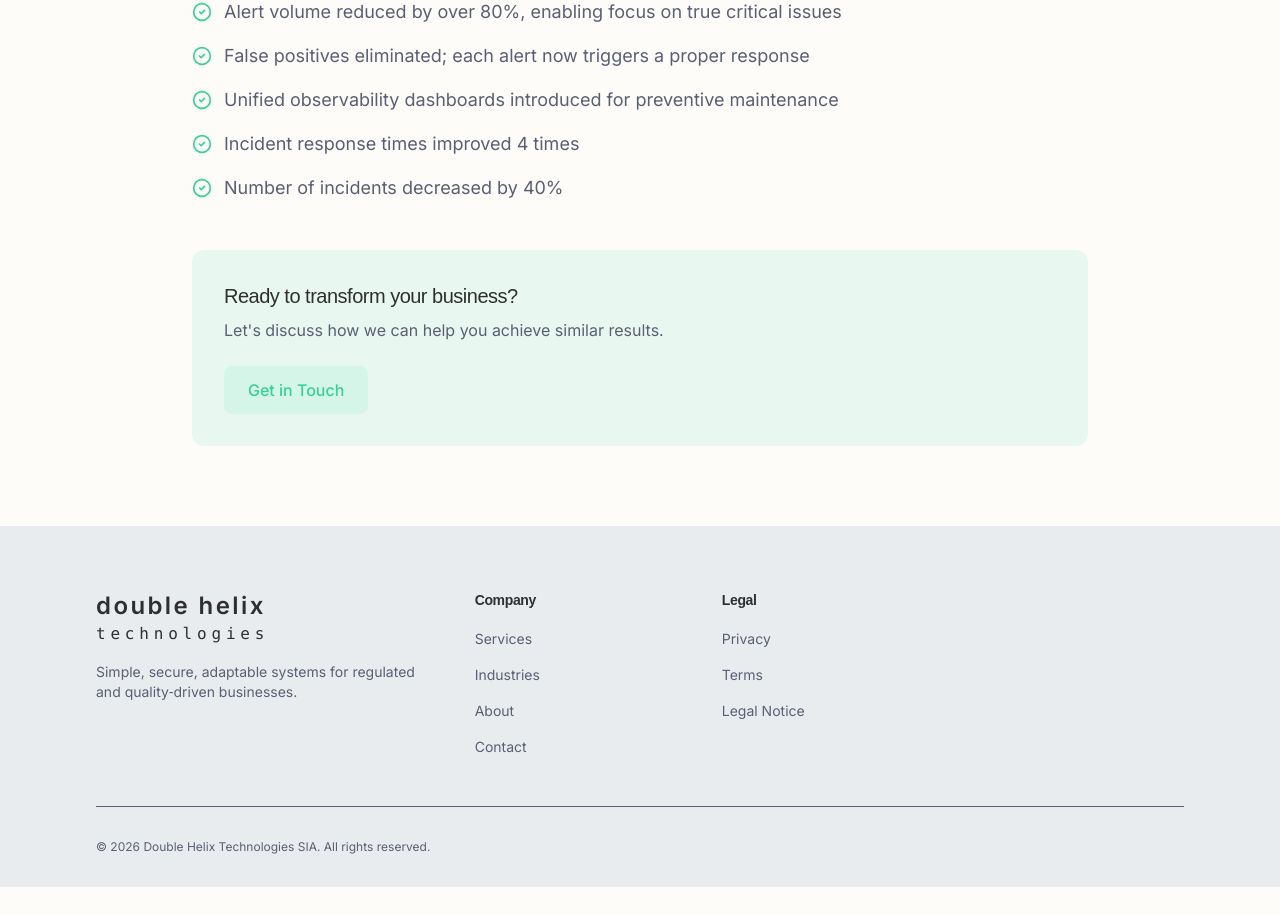
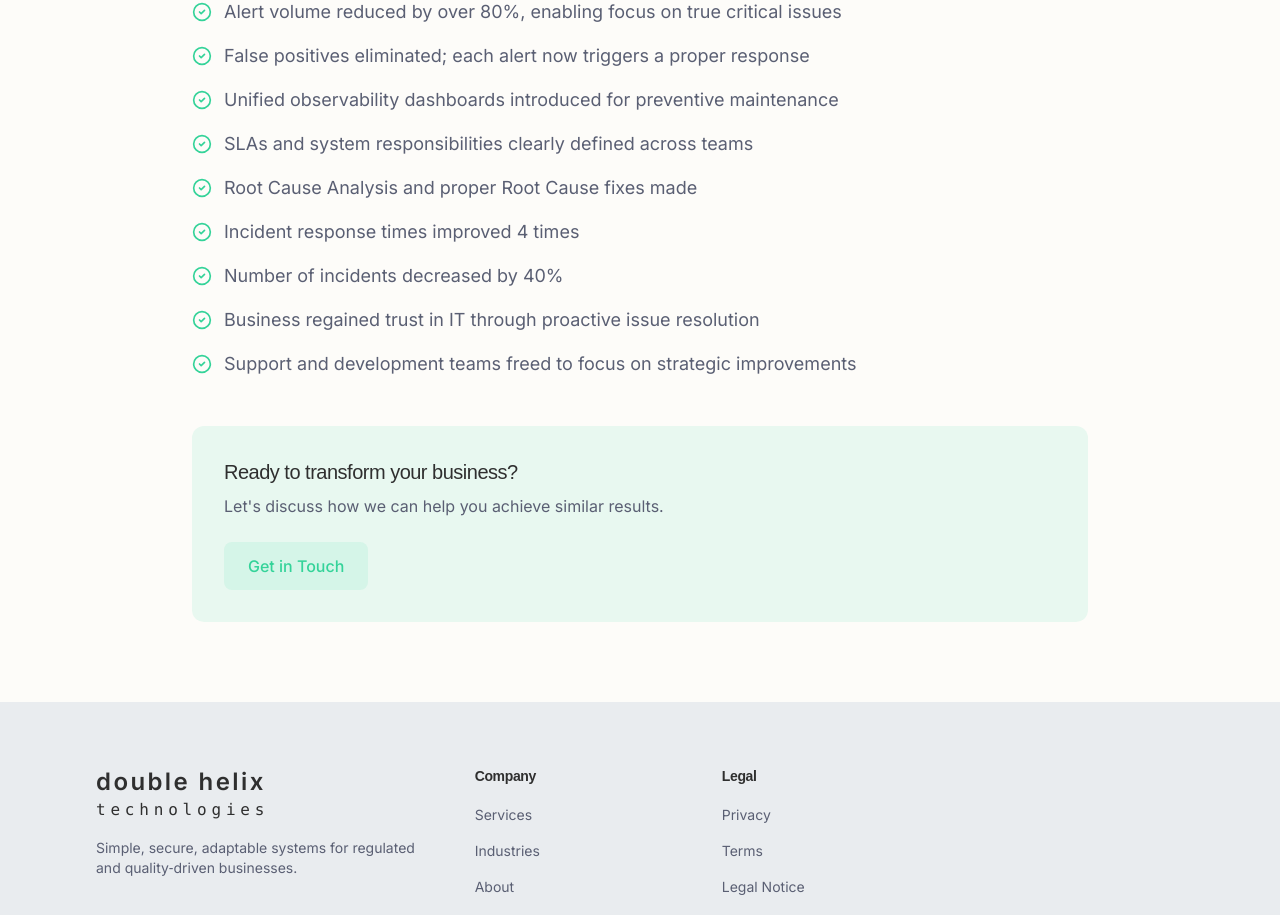
Before and after one commit to Double-Helix-Technologies/Double-Helix-Technologies.github.io, a Next.js app: page /case-studies/observability-improvement in a window 1280 px wide. Shown: the part 1159-2074 px from the top of the page. Before the commit the page ends 2046 px from the top, so only its background shows below. Built offline with nearby package versions, Linux system fonts and the light colour scheme.

Commit message:
Add missing outcomes

```diff
--- a/app/data/caseStudies.tsx
+++ b/app/data/caseStudies.tsx
@@ -100,8 +100,12 @@ export const caseStudies: CaseStudy[] = [
         "Alert volume reduced by over 80%, enabling focus on true critical issues",
         "False positives eliminated; each alert now triggers a proper response",
         "Unified observability dashboards introduced for preventive maintenance",
+        "SLAs and system responsibilities clearly defined across teams",
+        "Root Cause Analysis and proper Root Cause fixes made",
         "Incident response times improved 4 times",
-        "Number of incidents decreased by 40%"
+        "Number of incidents decreased by 40%",
+        "Business regained trust in IT through proactive issue resolution",
+        "Support and development teams freed to focus on strategic improvements"
       ]
     },
     stats: [
```
